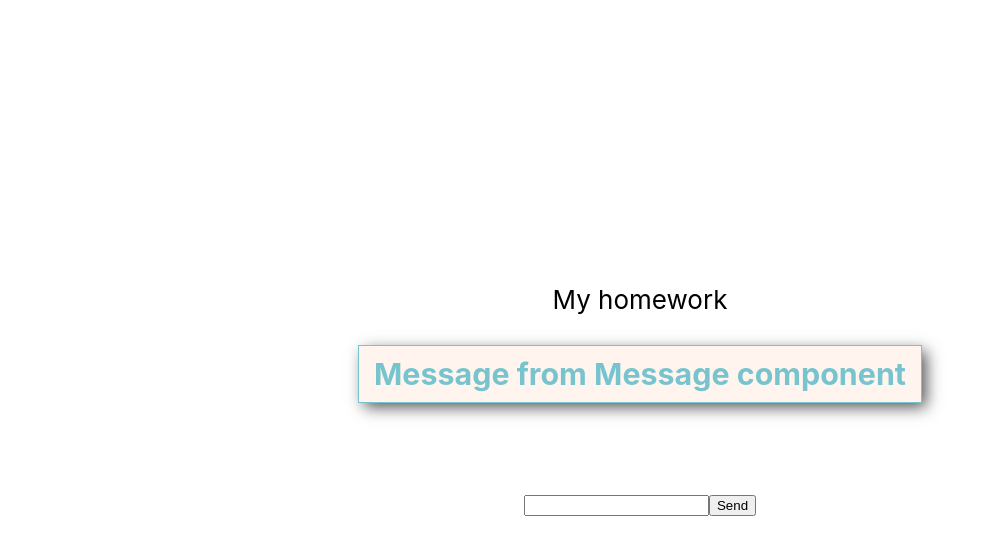
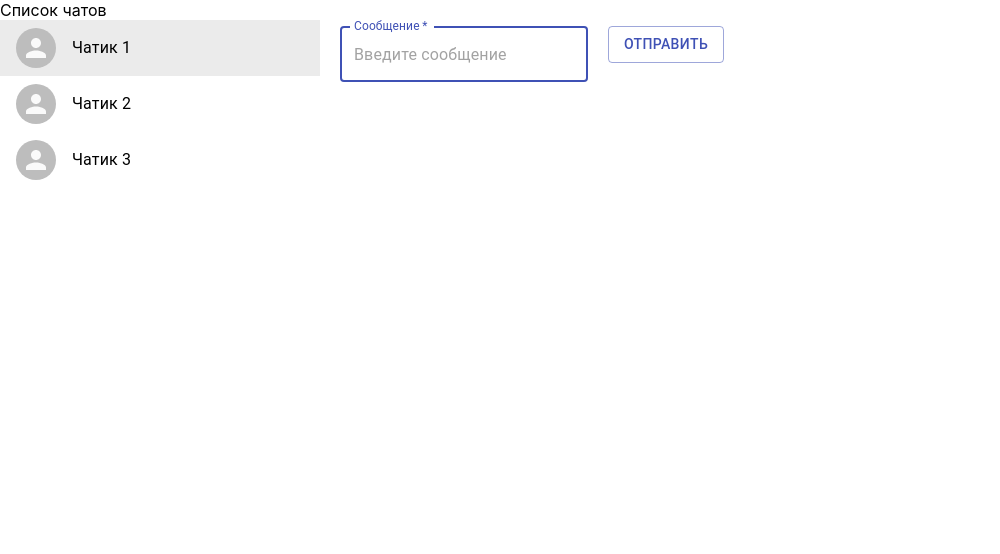
Before and after one commit to dekhtiaronchik/js_lessons, a React (Create React App) app in the folder react_lesson1-2/: page / in a window 1280 px wide. Shown: the top 554 px of the page, without its empty margins (0-1000 px from the left). Built offline with nearby package versions, Linux system fonts and the light colour scheme.

Commit message:
lesson3_tasks

```diff
--- a/react_lesson1-2/package.json
+++ b/react_lesson1-2/package.json
@@ -3,6 +3,7 @@
   "version": "0.1.0",
   "private": true,
   "dependencies": {
+    "@material-ui/core": "^4.12.2",
     "@testing-library/jest-dom": "^5.11.4",
     "@testing-library/react": "^11.1.0",
     "@testing-library/user-event": "^12.1.10",
--- a/react_lesson1-2/src/App.css
+++ b/react_lesson1-2/src/App.css
@@ -1,47 +1,27 @@
-.App {
-  text-align: center;
+.container {
+  display: flex;
 }
 
-.App-logo {
-  height: 40vmin;
-  pointer-events: none;
+.chat-list-container {
+  width: 25%;
 }
 
-@media (prefers-reduced-motion: no-preference) {
-  .App-logo {
-    animation: App-logo-spin infinite 20s linear;
-  }
+.chat-item {
+  display: flex;
+  flex-direction: column;
 }
 
-.App-header {
-  background-color: #ffffff;
-  min-height: 100vh;
+.message-container {
   display: flex;
-  flex-direction: column;
-  align-items: center;
-  justify-content: center;
-  font-size: calc(10px + 2vmin);
-  color: rgb(0, 0, 0);
 }
 
-.App-link {
-  color: #61dafb;
+.message-container__text_field {
+  margin: 10px 20px;
 }
 
-.header__message {
-  color: rgb(120, 196, 206);
-  border: 1px solid rgb(120, 196, 206);
-  padding: 10px 15px;
-  background-color: seashell;
-  -webkit-box-shadow: 5px 5px 15px -1px rgba(0, 0, 0, 0.69);
-  box-shadow: 5px 5px 15px -1px rgba(0, 0, 0, 0.69);
+.message__text_field {
 }
 
-@keyframes App-logo-spin {
-  from {
-    transform: rotate(0deg);
-  }
-  to {
-    transform: rotate(360deg);
-  }
+.message-container__button {
+  margin-top: 10px;
 }
--- a/react_lesson1-2/src/App.js
+++ b/react_lesson1-2/src/App.js
@@ -1,44 +1,30 @@
 import "./App.css";
 import React from "react";
-import MessagesList from "./components/MessageList/MessageList";
-import MessageForm from "./components/MessageForm/MessageForm";
-
-function Message(props) {
-  return <h3 className="header__message"> {props.message} </h3>;
-}
-
-const createBotMessage = (messages, setMessages) => {
-  setTimeout(() => {
-    const newMessages = [
-      ...messages,
-      { author: "Bot", text: "Message from bot" },
-    ];
-    setMessages(newMessages);
-  }, 1500);
-};
+import ChatItem from "./components/Chats/ChatItem";
+import ChatList from "./components/Chats/ChatList";
 
 function App() {
-  const [messages, setMessages] = React.useState([]);
+  const [chats, setChats] = React.useState([
+    { id: 123, name: "Чатик 1" },
+    { id: 124, name: "Чатик 2" },
+    { id: 125, name: "Чатик 3" },
+  ]);
+  const [currentChat, setCurrentChat] = React.useState(chats[0]);
 
-  const onSubmitMessage = (message) => {
-    const newMessages = [...messages, { author: "User", text: message }];
-    setMessages(newMessages);
+  const handleChangeChat = (chat) => {
+    setCurrentChat(chat);
   };
 
-  React.useEffect(() => {
-    if (messages.length && messages[messages.length - 1].author === "User") {
-      createBotMessage(messages, setMessages);
-    }
-  }, [messages]);
-
   return (
-    <div className="App">
-      <header className="App-header">
-        My homework
-        <Message message="Message from Message component"></Message>
-        <MessagesList messages={messages} />
-        <MessageForm onSubmit={onSubmitMessage} />
-      </header>
+    <div className="app">
+      <div className="container">
+        <ChatList
+          chats={chats}
+          currentChat={currentChat}
+          onChangeChat={handleChangeChat}
+        ></ChatList>
+        <ChatItem id={currentChat.id}></ChatItem>
+      </div>
     </div>
   );
 }
--- /dev/null
+++ b/react_lesson1-2/src/components/Chats/ChatItem.js
@@ -0,0 +1,43 @@
+import React from "react";
+import MessagesList from "../MessageList/MessageList";
+import MessageForm from "../MessageForm/MessageForm";
+
+function ChatItem() {
+  const [messages, setMessages] = React.useState([]);
+
+  const timer = React.useRef(null);
+
+  const createBotMessage = (messages, setMessages) => {
+    timer.current = setTimeout(() => {
+      const newMessages = [
+        ...messages,
+        { author: "Bot", text: "Message from bot" },
+      ];
+      setMessages(newMessages);
+    }, 1500);
+  };
+
+  const onSubmitMessage = (message) => {
+    const newMessages = [...messages, { author: "User", text: message }];
+    setMessages(newMessages);
+  };
+
+  React.useEffect(() => {
+    return () => clearTimeout(timer.current);
+  });
+
+  React.useEffect(() => {
+    if (messages.length && messages[messages.length - 1].author === "User") {
+      createBotMessage(messages, setMessages);
+    }
+  }, [messages]);
+
+  return (
+    <div className="chat-item">
+      <MessagesList messages={messages} />
+      <MessageForm onSubmit={onSubmitMessage} />
+    </div>
+  );
+}
+
+export default ChatItem;
--- /dev/null
+++ b/react_lesson1-2/src/components/Chats/ChatList.js
@@ -0,0 +1,29 @@
+import List from "@material-ui/core/List";
+import ListItem from "@material-ui/core/ListItem";
+import ListItemText from "@material-ui/core/ListItemText";
+import Avatar from "@material-ui/core/Avatar";
+import ListItemAvatar from "@material-ui/core/ListItemAvatar";
+
+function ChatList({ chats, currentChat, onChangeChat }) {
+  const listChats = chats.map((chatItem) => (
+    <ListItem
+      button
+      key={chatItem.id}
+      selected={chatItem.id === currentChat.id}
+      onClick={() => onChangeChat(chatItem)}
+    >
+      <ListItemAvatar>
+        <Avatar alt={chatItem.name} src="" />
+      </ListItemAvatar>
+      <ListItemText primary={chatItem.name} />
+    </ListItem>
+  ));
+
+  return (
+    <div className="chat-list-container">
+      <List subheader="Список чатов">{listChats}</List>
+    </div>
+  );
+}
+
+export default ChatList;
--- a/react_lesson1-2/src/components/MessageForm/MessageForm.js
+++ b/react_lesson1-2/src/components/MessageForm/MessageForm.js
@@ -1,18 +1,48 @@
 import React from "react";
+import TextField from "@material-ui/core/TextField";
+import Button from "@material-ui/core/Button";
 
 function MessageForm({ onSubmit }) {
-  const [text, setText] = React.useState();
+  const [text, setText] = React.useState("");
+
+  const handleSubmit = (event) => {
+    event.preventDefault();
+    onSubmit(text);
+    setText("");
+  };
+
+  const handleChange = (event) => {
+    setText(event.target.value);
+  };
 
   return (
-    <div>
-      <input
-        type="text"
-        onChange={(event) => {
-          setText(event.target.value);
-        }}
-      ></input>
-      <button onClick={() => onSubmit(text)}>Send</button>
-    </div>
+    <form onSubmit={handleSubmit}>
+      <div className="message-container">
+        <div className="message-container__text_field">
+          <TextField
+            className="message__text_field"
+            variant="outlined"
+            autoFocus
+            required
+            fullWidth
+            placeholder="Введите сообщение"
+            label="Сообщение"
+            value={text}
+            onChange={handleChange}
+          />
+        </div>
+        <div className="message-container__button">
+          <Button
+            type="Submit"
+            className="message__button"
+            variant="outlined"
+            color="primary"
+          >
+            Отправить
+          </Button>
+        </div>
+      </div>
+    </form>
   );
 }
 
--- a/react_lesson1-2/src/components/MessageList/MessageList.js
+++ b/react_lesson1-2/src/components/MessageList/MessageList.js
@@ -1,10 +1,15 @@
+import List from "@material-ui/core/List";
+import ListItemText from "@material-ui/core/ListItemText";
+
 function MessagesList(props) {
   const listMessages = props.messages.map((message, index) => (
-    <li key={index}>
-      {message.author}: {message.text}
-    </li>
+    <ListItemText
+      key={index}
+      primary={message.author}
+      secondary={message.text}
+    ></ListItemText>
   ));
-  return <ul>{listMessages}</ul>;
+  return <List>{listMessages}</List>;
 }
 
 export default MessagesList;
--- a/react_lesson1-2/src/index.css
+++ b/react_lesson1-2/src/index.css
@@ -1,13 +1,14 @@
 body {
-  margin: 0;
-  font-family: -apple-system, BlinkMacSystemFont, 'Segoe UI', 'Roboto', 'Oxygen',
-    'Ubuntu', 'Cantarell', 'Fira Sans', 'Droid Sans', 'Helvetica Neue',
+  margin: 0px;
+  padding: 0px;
+  font-family: -apple-system, BlinkMacSystemFont, "Segoe UI", "Roboto", "Oxygen",
+    "Ubuntu", "Cantarell", "Fira Sans", "Droid Sans", "Helvetica Neue",
     sans-serif;
   -webkit-font-smoothing: antialiased;
   -moz-osx-font-smoothing: grayscale;
 }
 
 code {
-  font-family: source-code-pro, Menlo, Monaco, Consolas, 'Courier New',
+  font-family: source-code-pro, Menlo, Monaco, Consolas, "Courier New",
     monospace;
 }
```
Also changed, not shown: 1 other file (tests, documents, lock files or other folders).
